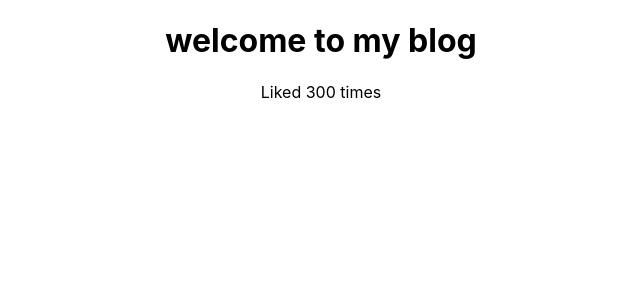
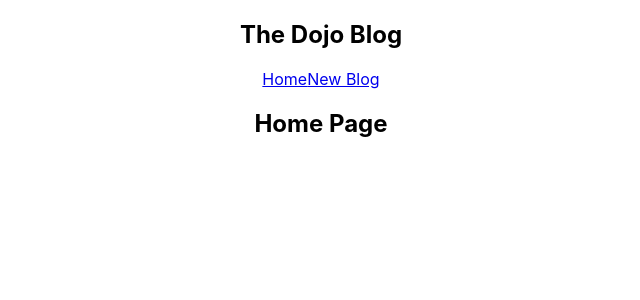
Before and after one commit to BilalMlym/dojo-blog, a React (Create React App) app: page / in a window 1280 px wide. Shown: the top 300 px of the page, without its empty margins (319-959 px from the left). Built offline with nearby package versions, Linux system fonts and the light colour scheme.

Commit message:
added dojo blog up to 6 lesson

```diff
--- a/src/App.js
+++ b/src/App.js
@@ -1,14 +1,16 @@
 import './App.css';
+import NavBar from './NavBar';
+import Home from './Home';
 
 function App() {
-const title = 'welcome to my blog';
-const likes = 300;
+
 
   return (
     <div className="App">
+      <NavBar></NavBar>
       <div className="content">
-        <h1>{title}</h1>
-        <p>Liked { likes } times</p>
+        <Home></Home>
+
       </div>
     </div>
   );
--- /dev/null
+++ b/src/Home.js
@@ -0,0 +1,12 @@
+const Home = () => {
+    return (
+        <div className="home">
+            <h2>Home Page</h2>
+        </div>
+     );
+}
+
+export default Home;
+<div className="home">
+    <h2>Home Page</h2>
+</div>
--- a/src/NavBar.js
+++ b/src/NavBar.js
@@ -1 +1,14 @@
 // Create Navbar Here
+const NavBar = () => {
+    return (
+        <nav className="navbar">
+            <h1>The Dojo Blog</h1>
+            <div className="links">
+                <a href="/">Home</a>
+                <a href="/create">New Blog</a>
+            </div>
+        </nav>
+     );
+}
+
+export default NavBar;
```
